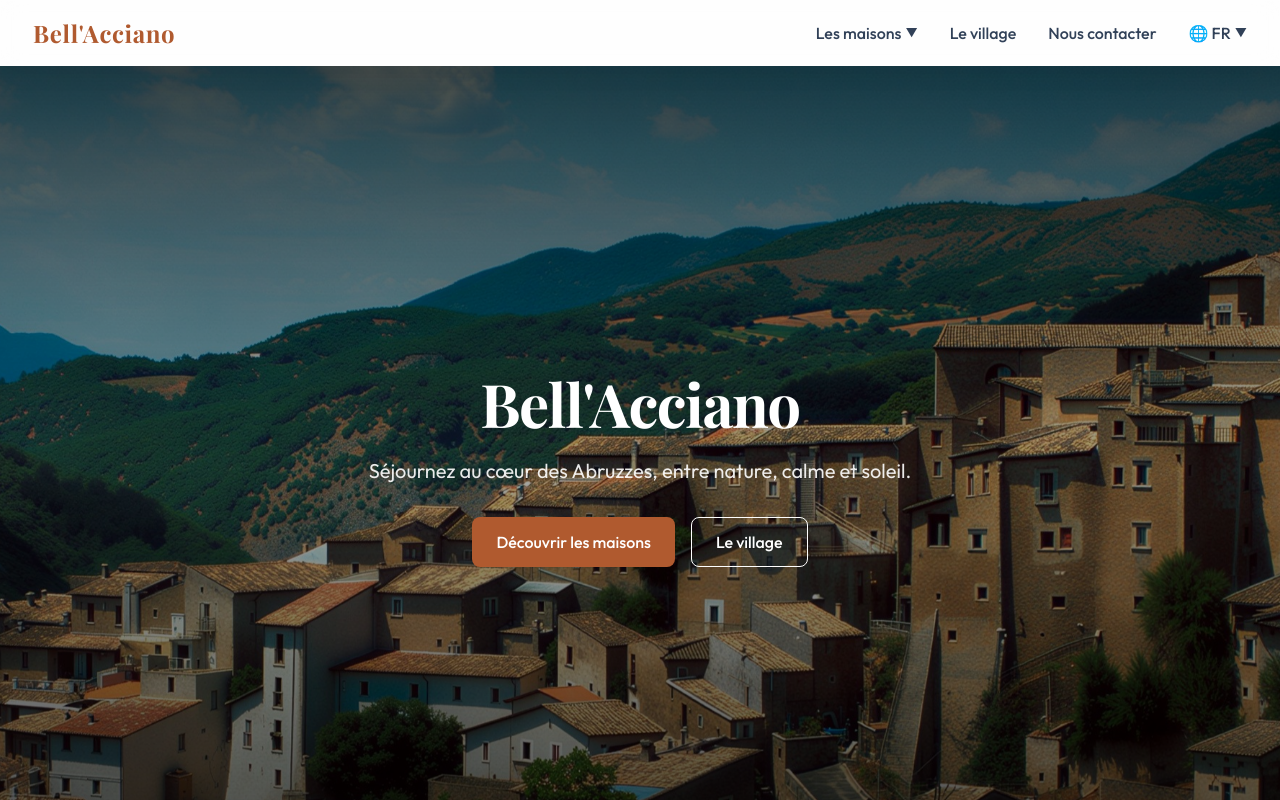
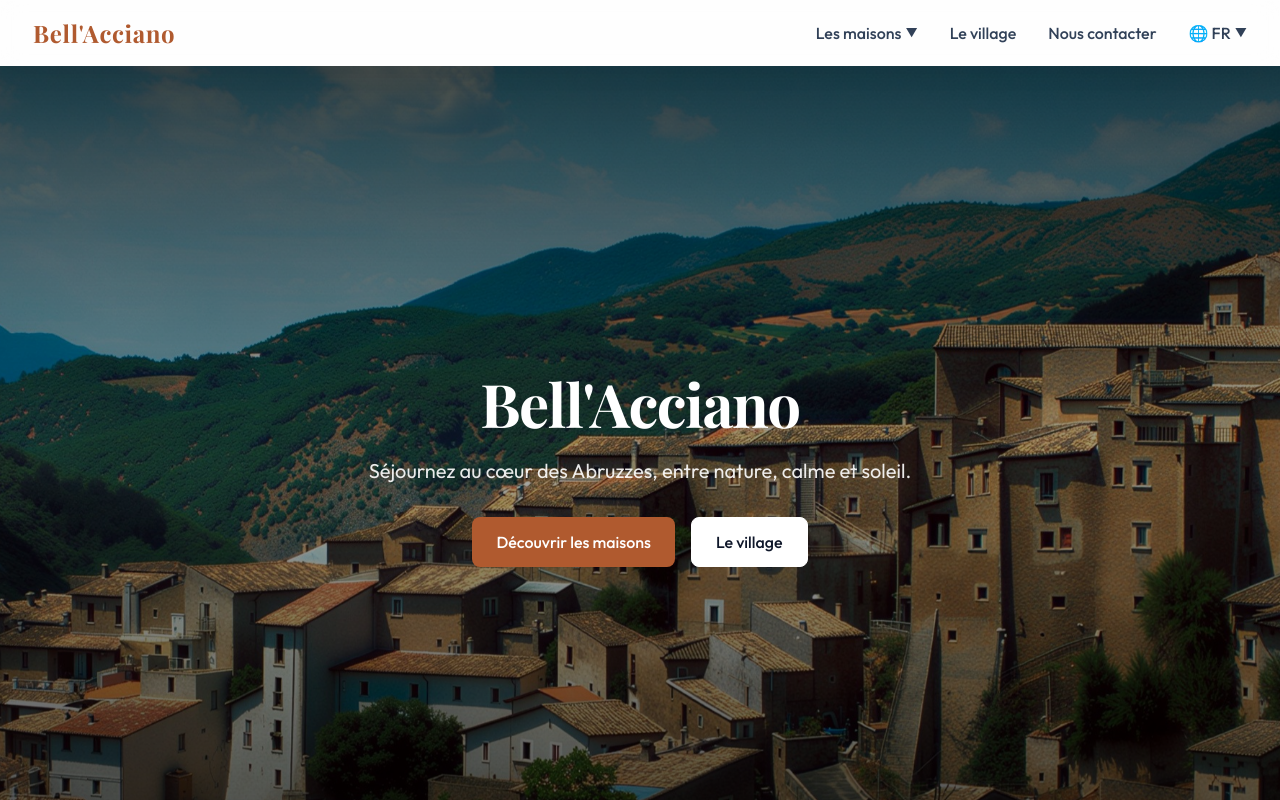
Before and after one commit to aldeobacchus/vivacciano, a Vue app: page / in a window 1280 px wide. In both pictures the pointer is over the link 749 px from the left and 541 px from the top of the page. Shown: the top 800 px of the page. Built offline with nearby package versions, Linux system fonts and the light colour scheme; a web font is replaced by a local one.

Commit message:
feat: modification de regles de style en prod

```diff
--- a/src/styles/ui.css
+++ b/src/styles/ui.css
@@ -34,7 +34,13 @@
   }
 
   .btn-outline-white {
-    @apply border border-white text-white hover:bg-white hover:text-slate-900;
+    border: 1px solid white;
+    color: white;
+  }
+
+  .btn-outline-white:hover {
+    background-color: white;
+    color: #0f172a;
   }
 
   /* =======================
```
